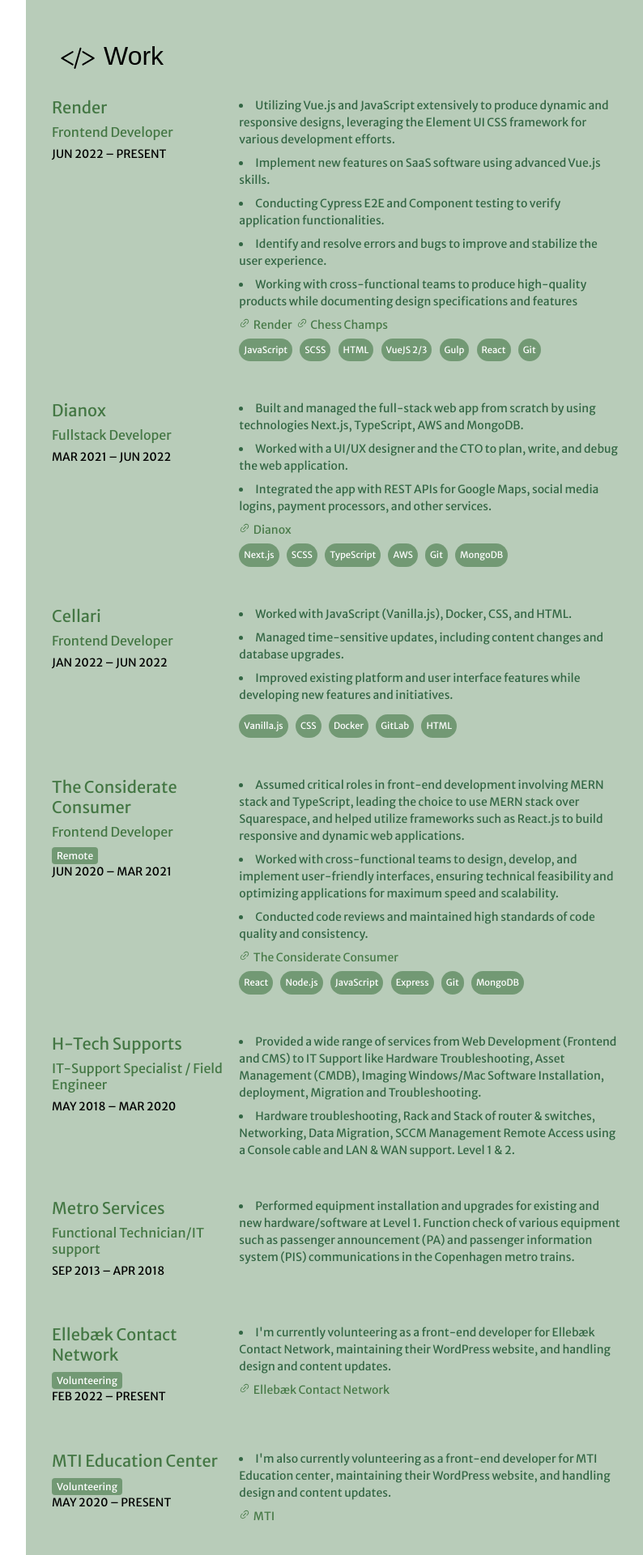
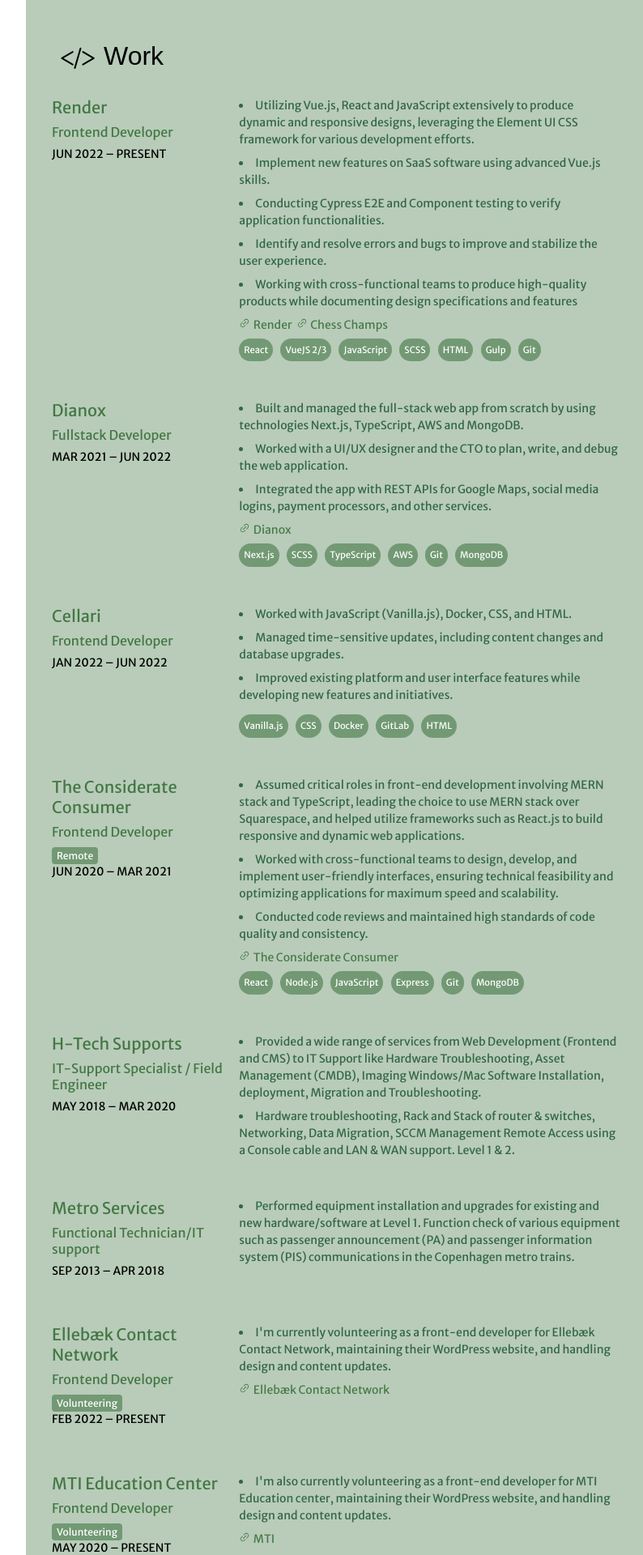
Before and after one commit to shanhaider23/new-cv, a Vue app: page / in a window 1280 px wide. Shown: the part 1160-3080 px from the top of the page at 81% size, without its empty margins (480-1274 px from the left). Built offline with nearby package versions, Linux system fonts and the light colour scheme; a web font is replaced by a local one.

Commit message:
fix: finalise all files

```diff
--- a/src/components/section/Contact.vue
+++ b/src/components/section/Contact.vue
@@ -3,38 +3,50 @@
 		<div class="skills">
 			<div class="col">
 				<ul>
-					<li>Frameworks</li>
+					<li>C#/.Net</li>
 					<ul>
-						<li>Vue.js</li>
-						<li>React</li>
-						<li>Next.js</li>
+						<li>Visma Denmark (Jan 2022 — May 2022)</li>
 					</ul>
-					<li>JavaScript</li>
+					<li>Full-Stack Developer</li>
 					<ul>
-						<li>ES6</li>
-						<li>TypeScript</li>
+						<li>Hack Your Future (Nov 2020 — Aug 2021 Copenhagen)</li>
 					</ul>
-				</ul>
-			</div>
-			<div class="col">
-				<ul>
-					<li>CSS</li>
+					<li>Master in Analytical Chemistry</li>
 					<ul>
-						<li>SCSS</li>
-						<li>SASS</li>
-						<li>Less</li>
+						<li>University of Oslo, Norway (Aug 2008 — Sep 2010)</li>
 					</ul>
-					<li>Design</li>
+					<li>Cypress End-to-End Testing</li>
 					<ul>
-						<li>Figma</li>
-						<li>WordPress</li>
+						<li>Completed a 6-hour course led by Maximilian Schwarzmüller.</li>
+					</ul>
+					<li>GitHub Actions - The Complete Guide</li>
+					<ul>
+						<li>Completed a 11-hour course led by Maximilian Schwarzmüller.</li>
+					</ul>
+					<li>Docker & Kubernetes: The Practical Guide [2024 Edition]</li>
+					<ul>
+						<li>Completed a 25-hour course led by Maximilian Schwarzmüller.</li>
+					</ul>
+					<li>Search Engine Optimization</li>
+					<ul>
+						<li>Completed a three-month course offered by the Ministry of Science and Technology, Pakistan.</li>
+					</ul>
+					<li>WordPress, Freelancing</li>
+					<ul>
+						<li>Completed a three-month course offered by the Ministry of Science and Technology, Pakistan.</li>
+					</ul>
+					<li>Completer IT Support Specialist Course</li>
+					<ul>
+						<li>IT Foundation, USA</li>
 					</ul>
 				</ul>
 			</div>
 		</div>
-		<p>Brøndby, Copenhagen Denmark</p>
-		<p>Email: <a href="mailto:shan.haider@gmail.com">shan.haider@gmail.com</a>.</p>
-		<p>+4591439592</p>
+		<div class="contact-info">
+			<h1>Contact</h1>
+			<p>Email: <a href="mailto:shan.haider@gmail.com">shan.haider@gmail.com</a>.</p>
+			<p>Phone: +4591439592</p>
+		</div>
 	</div>
 </template>
 
@@ -53,6 +65,9 @@ export default {
 		&:hover {
 			text-decoration: underline;
 		}
+	}
+	.contact-info {
+		margin-top: 100px;
 	}
 	.skills {
 		display: flex;
--- a/src/components/section/Work.vue
+++ b/src/components/section/Work.vue
@@ -2,8 +2,8 @@
 	<div class="work">
 		<Company name="Render" post="Frontend Developer" :from="new Date(2022, 5)">
 			<li>
-				Utilizing Vue.js and JavaScript extensively to produce dynamic and responsive designs, leveraging the Element UI CSS framework for
-				various development efforts.
+				Utilizing Vue.js, React and JavaScript extensively to produce dynamic and responsive designs, leveraging the Element UI CSS framework
+				for various development efforts.
 			</li>
 			<li>Implement new features on SaaS software using advanced Vue.js skills.</li>
 			<li>Conducting Cypress E2E and Component testing to verify application functionalities.</li>
@@ -32,12 +32,12 @@
 				>
 			</div>
 			<div class="expirience-job__list">
+				<div class="expirience-job__item">React</div>
+				<div class="expirience-job__item">VueJS 2/3</div>
 				<div class="expirience-job__item">JavaScript</div>
 				<div class="expirience-job__item">SCSS</div>
 				<div class="expirience-job__item">HTML</div>
-				<div class="expirience-job__item">VueJS 2/3</div>
 				<div class="expirience-job__item">Gulp</div>
-				<div class="expirience-job__item">React</div>
 				<div class="expirience-job__item">Git</div>
 			</div>
 		</Company>
@@ -126,7 +126,7 @@
 				such as passenger announcement (PA) and passenger information system (PIS) communications in the Copenhagen metro trains.
 			</li>
 		</Company>
-		<Company name="Ellebæk Contact Network" volunteering :from="new Date(2022, 1)">
+		<Company name="Ellebæk Contact Network" post="Frontend Developer" volunteering :from="new Date(2022, 1)">
 			<li>
 				I'm currently volunteering as a front-end developer for Ellebæk Contact Network, maintaining their WordPress website, and handling
 				design and content updates.
@@ -144,7 +144,7 @@
 				>
 			</div>
 		</Company>
-		<Company name="MTI Education Center" volunteering :from="new Date(2020, 4)">
+		<Company name="MTI Education Center" post="Frontend Developer" volunteering :from="new Date(2020, 4)">
 			<li>
 				I'm also currently volunteering as a front-end developer for MTI Education center, maintaining their WordPress website, and handling
 				design and content updates.
```
Also changed, not shown: public/favicon.png.
